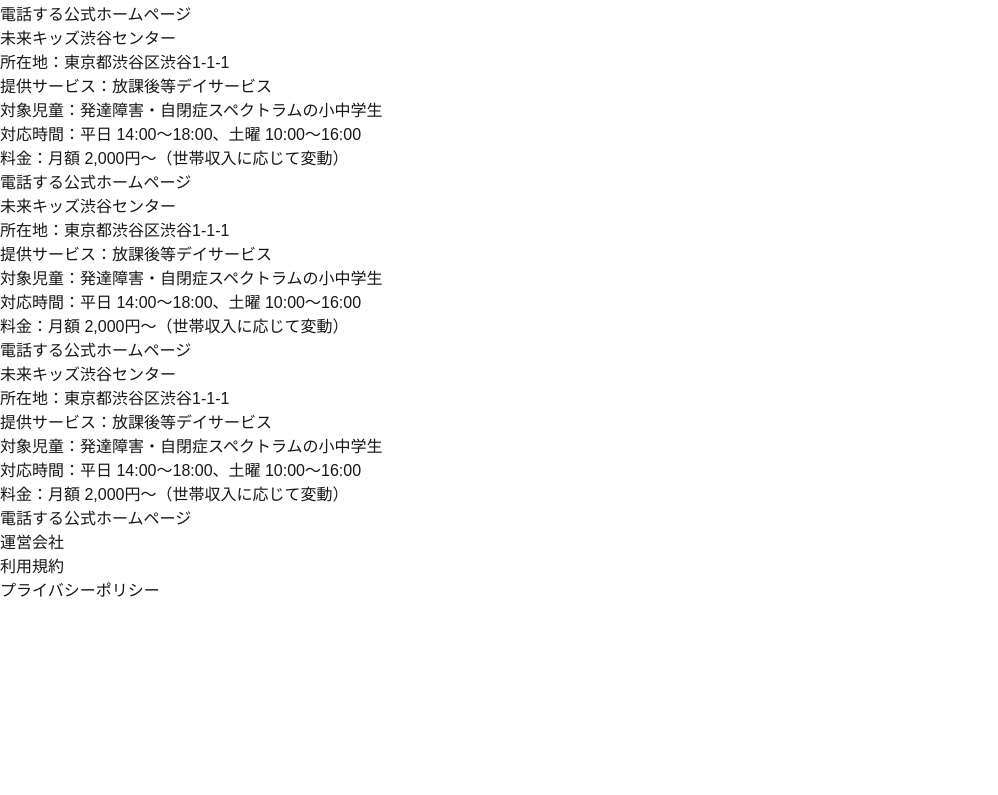
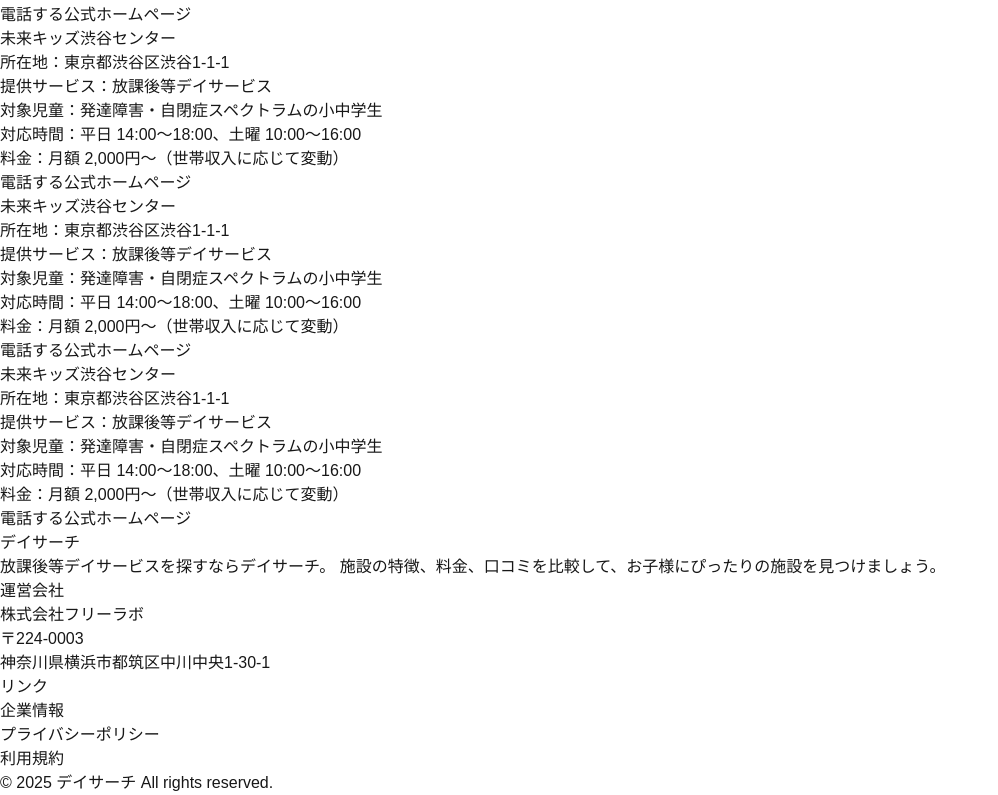
Before and after one commit to freelabo/daysearch, a Next.js app: page / in a window 1280 px wide. Shown: the part 2950-3745 px from the top of the page, without its empty margins (0-998 px from the left). Before the commit the page ends 3553 px from the top, so only its background shows below. Built offline with nearby package versions, Linux system fonts and the light colour scheme.

Commit message:
共通Footerコンポーネントを作成しトップページに適用

```diff
--- a/src/app/page.tsx
+++ b/src/app/page.tsx
@@ -62,20 +62,52 @@
             </article>
           ))}
         </div>
-        <nav className="w-full max-w-screen-md mx-auto mt-8">
-          <ul className="flex flex-col items-center gap-2">
+      </main>
+
+      <footer className="bg-white border-t mt-8 w-full">
+        <div className="max-w-3xl mx-auto px-4 py-8">
+          <div className="grid grid-cols-1 md:grid-cols-3 gap-8">
+            <div>
+              <h2 className="text-lg font-semibold text-gray-800 mb-4">デイサーチ</h2>
+              <p className="text-gray-600">
+                放課後等デイサービスを探すならデイサーチ。
+                施設の特徴、料金、口コミを比較して、お子様にぴったりの施設を見つけましょう。
+              </p>
+            </div>
+            <div>
+              <h2 className="text-lg font-semibold text-gray-800 mb-4">運営会社</h2>
+              <p className="text-gray-600">
+                株式会社フリーラボ<br />
+                〒224-0003<br />
+                神奈川県横浜市都筑区中川中央1-30-1
+              </p>
+            </div>
+            <div>
+              <h2 className="text-lg font-semibold text-gray-800 mb-4">リンク</h2>
+              <ul className="space-y-2">
                 <li>
-              <a href="https://www.daysearch.jp/company" className="text-blue-600 underline">運営会社</a>
+                  <a href="/company" className="text-blue-600 hover:text-blue-800 hover:underline">
+                    企業情報
+                  </a>
                 </li>
                 <li>
-              <a href="https://www.daysearch.jp/terms" className="text-blue-600 underline" rel="nofollow">利用規約</a>
+                  <a href="/privacy" className="text-blue-600 hover:text-blue-800 hover:underline">
+                    プライバシーポリシー
+                  </a>
                 </li>
                 <li>
-              <a href="https://www.daysearch.jp/privacy" className="text-blue-600 underline" rel="nofollow">プライバシーポリシー</a>
+                  <a href="/terms" className="text-blue-600 hover:text-blue-800 hover:underline">
+                    利用規約
+                  </a>
                 </li>
               </ul>
-        </nav>
-      </main>
+            </div>
+          </div>
+          <div className="mt-8 pt-8 border-t text-center text-gray-600">
+            <p>&copy; {new Date().getFullYear()} デイサーチ All rights reserved.</p>
+          </div>
+        </div>
+      </footer>
     </div>
   );
 }
```
Also changed, not shown: src/app/components/Footer.tsx (added, +48 -0 lines). Lines whose indentation alone changed are shown as unchanged.
